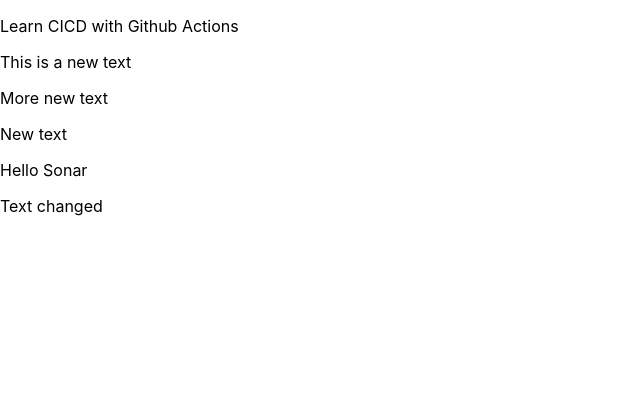
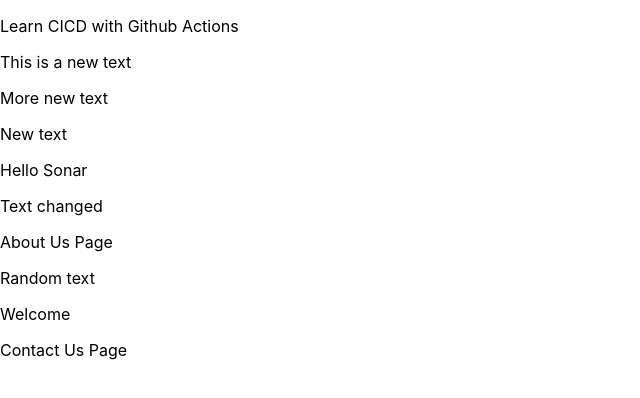
Before and after one commit to shanbiswas/github-actions-cicd-react-app, a React (Create React App) app: page / in a window 1280 px wide. Shown: the top 398 px of the page, without its empty margins (0-640 px from the left). Built offline with nearby package versions, Linux system fonts and the light colour scheme.

Commit message:
coverage changes

```diff
--- a/package.json
+++ b/package.json
@@ -16,7 +16,8 @@
     "build": "react-scripts build",
     "test": "jest",
     "test:ci": "jest",
-    "eject": "react-scripts eject"
+    "eject": "react-scripts eject",
+    "coverage": "jest --coverage"
   },
   "jest": {
     "testEnvironment": "jsdom"
--- a/src/App.js
+++ b/src/App.js
@@ -1,4 +1,6 @@
 import React from "react";
+import Contact from "./Contact";
+import AboutUs from "./AboutUs";
 
 function App() {
   return (
@@ -9,6 +11,9 @@
       <p>New text</p>
       <p>Hello Sonar</p>
       <p>Text changed</p>
+
+      <AboutUs />
+      <Contact />
     </div>
   );
 }
```
